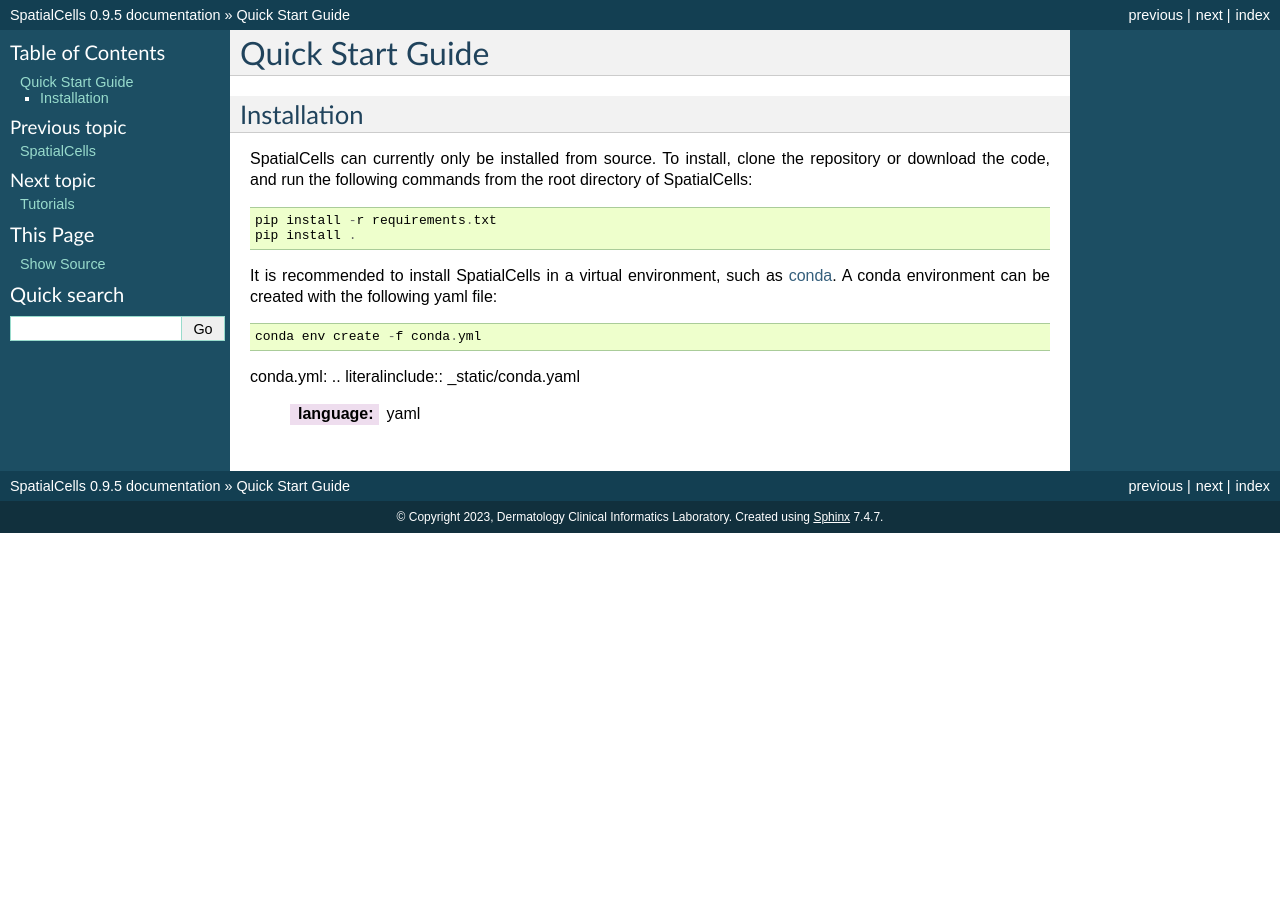
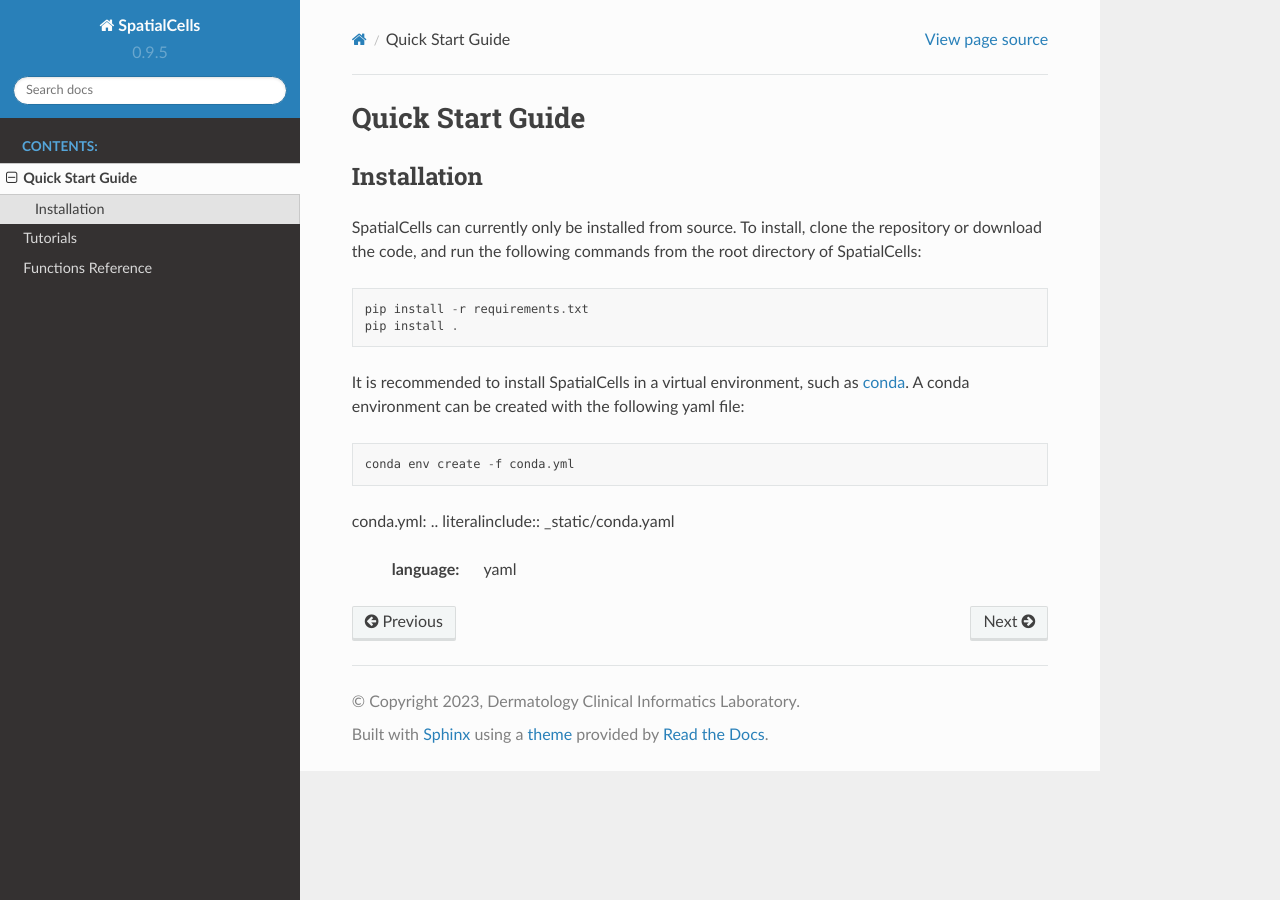
Before and after one commit to SemenovLab/SpatialCells, a Sphinx documentation site: the page built from docs/quickstart.rst, in a window 1280 px wide. Built offline with Sphinx 7.4.7 and the Read the Docs theme 2.0.0, drawn with Linux system fonts in a browser that asks for light colours; pages that are not in the unit, such as notebooks, are missing from menus.

Commit message:
Update documentation
Update documentation

```diff
--- a/docs/conf.py
+++ b/docs/conf.py
@@ -59,7 +59,8 @@
 # a list of builtin themes.
 # classic
 # alabaster
-html_theme = 'classic'
+# sphinx_rtd_theme
+html_theme = 'sphinx_rtd_theme'
 
 # Add any paths that contain custom static files (such as style sheets) here,
 # relative to this directory. They are copied after the builtin static files,
--- a/docs/index.rst
+++ b/docs/index.rst
@@ -5,10 +5,6 @@
 
 SpatialCells
 ========================================
-
-.. image:: _static/0_regions.png
-  :width: 600
-  :alt: SpatialCells is able to efficiently compute cell regions and perform region-based queries.
 
 SpatialCells is an open-source software package designed to perform region-based exploratory
 analysis and characterization of tumor microenvironments using multiplexed single-cell data. The package uses
```
